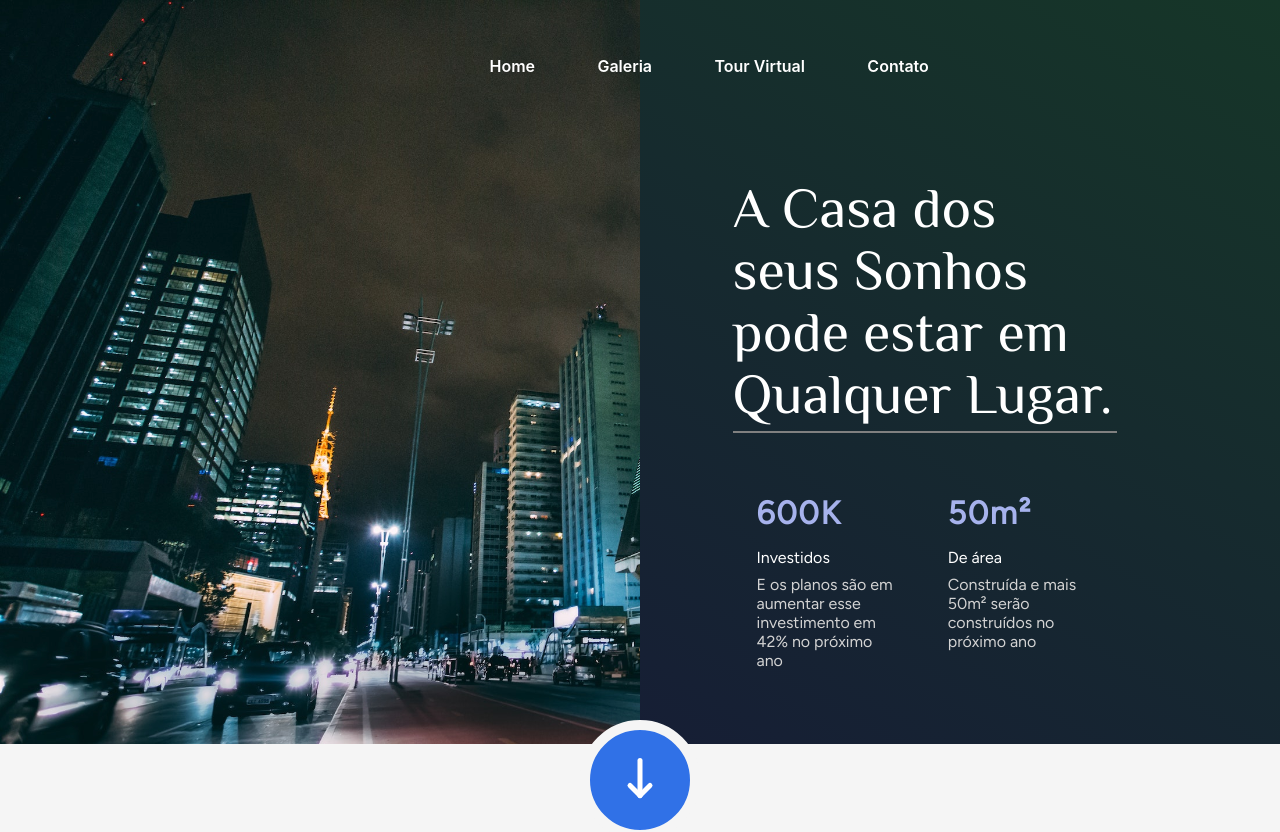
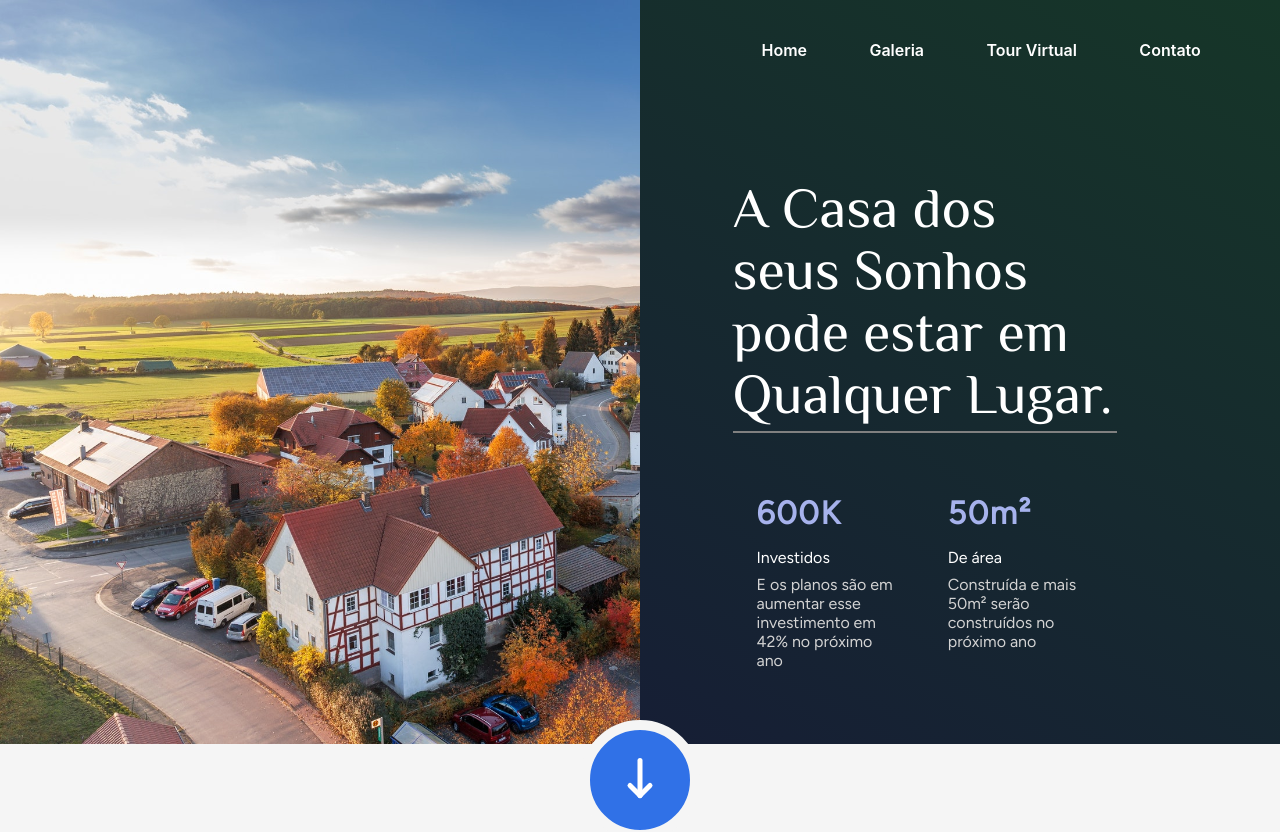
Before and after one commit to ericbraz/real_estate, a Next.js app: page / in a window 1280 px wide. Shown: the top 832 px of the page. Built offline with nearby package versions, Linux system fonts and the light colour scheme.

Commit message:
change of layout before first fol

```diff
--- a/components/FirstFold/FirstFold.module.scss
+++ b/components/FirstFold/FirstFold.module.scss
@@ -7,7 +7,6 @@
    align-items: center;
    justify-content: center;
    width: 100vw;
-   z-index: 50;
 
    .innerTopDiv {
       display: flex;
@@ -24,7 +23,6 @@
          flex-direction: column;
          margin-top: 5rem;
          width: 33%;
-         z-index: 150;
 
          h1,
          h2,
@@ -144,7 +142,6 @@
    align-items: center;
    justify-content: center;
    width: 100%;
-   z-index: 160;
 
    .arrow {
       display: flex;
@@ -166,21 +163,4 @@
          animation: bounce 2s ease-in-out;
       }
    }
-
-   /* .arrow::before,
-   .arrow::after {
-      content: '';
-      background: whitesmoke;
-      width: 2rem;
-      height: 2rem;
-      background-color: transparent;
-   }
-   .arrow::before {
-      box-shadow: 0 -10px 0 0 whitesmoke;
-      border-top-right-radius: 100px;
-   }
-   .arrow::after {
-      box-shadow: -10px 0 0 0 whitesmoke;
-      border-bottom-left-radius: 100px;
-   } */
 }
--- a/components/IndexPage/IndexPage.module.scss
+++ b/components/IndexPage/IndexPage.module.scss
@@ -13,16 +13,16 @@
 @keyframes changeBg {
    0%,
    100% {
-      background-image: url('/assets/top-backgrounds/pexels-kaique-rocha-65781.jpg');
+      background-image: url('/assets/top-backgrounds/pexels-pixabay-280221.jpg');
    }
    5% {
-      background-image: url('/assets/top-backgrounds/pexels-kaique-rocha-65781.jpg');
+      background-image: url('/assets/top-backgrounds/pexels-pixabay-280221.jpg');
    }
    10% {
-      background-image: url('/assets/top-backgrounds/pexels-kaique-rocha-65781.jpg');
+      background-image: url('/assets/top-backgrounds/pexels-pixabay-280221.jpg');
    }
    15% {
-      background-image: url('/assets/top-backgrounds/pexels-kaique-rocha-65781.jpg');
+      background-image: url('/assets/top-backgrounds/pexels-pixabay-280221.jpg');
    }
    20% {
       background-image: url('/assets/top-backgrounds/pexels-curtis-adams-3935333.jpg');
--- a/components/Layout/Header/Header.tsx
+++ b/components/Layout/Header/Header.tsx
@@ -1,7 +1,7 @@
 import Head from 'next/head'
 import React from 'react'
 import styles from './Header.module.scss'
-import Menu from '../../Menu/Menu'
+import Menu from '../../Menu'
 
 function LayoutHead() {
    return (
--- a/components/Menu/Menu.module.scss
+++ b/components/Menu/Menu.module.scss
@@ -1,15 +1,20 @@
 @import '../../styles/mixins';
+
+$transition-time: 0.5s;
 
 .menu {
    position: fixed;
-   padding: 2rem 20rem;
    display: flex;
    align-items: center;
    justify-content: flex-end;
    flex-direction: row;
-   width: 100%;
+   margin-top: 0;
+   padding: 2rem 0;
+   padding-right: 3rem;
+   width: 100vw;
 
-   z-index: 52;
+   transition: all $transition-time linear;
+   z-index: 10;
 
    li {
       color: $color4;
@@ -25,3 +30,8 @@
       color: $color2;
    }
 }
+
+.menu.active {
+   background-color: $color2;
+   transition: all $transition-time linear;
+}
--- a/components/Menu/Menu.tsx
+++ b/components/Menu/Menu.tsx
@@ -1,5 +1,5 @@
 import Link from 'next/link'
-import React, { Fragment } from 'react'
+import React, { Fragment, useEffect, useState } from 'react'
 import { MENU_ITEMS } from '../../constants/topMenu'
 import styles from './Menu.module.scss'
 
@@ -10,9 +10,19 @@ interface Props {
 const Menu = (props: Props) => {
    const { menuStyle } = props
 
+   const [navbar, setNavbar] = useState(false)
+   const changeMenuBackground = () => {
+      if (window.scrollY >= 100) setNavbar(true)
+      else setNavbar(false)
+   }
+
+   useEffect(() => {
+      window.addEventListener('scroll', changeMenuBackground)
+   }, [])
+
    return (
       <nav className={menuStyle.header}>
-         <ul className={styles.menu}>
+         <ul className={`${styles.menu} ${navbar ? styles.active : ''}`}>
             {MENU_ITEMS.map((menu) => (
                <Fragment key={menu.name}>
                   <Link href={`#${menu.id}`}>
--- /dev/null
+++ b/components/Menu/index.tsx
@@ -0,0 +1,3 @@
+import Menu from './Menu'
+
+export default Menu
--- a/components/Modal/Modal.module.scss
+++ b/components/Modal/Modal.module.scss
@@ -10,7 +10,6 @@
    justify-content: center;
    width: 100vw;
    height: 100vh;
-   z-index: 300;
 
    transform: display 0.8s ease 1s;
 
@@ -18,7 +17,6 @@
       position: relative;
       border-radius: $modal-border-radius;
       display: block;
-      z-index: 100;
 
       .content {
          background-color: whitesmoke;
@@ -32,7 +30,6 @@
       position: relative;
       display: flex;
       justify-content: flex-end;
-      z-index: 101;
       width: 100%;
    }
 }
```
Also changed, not shown: public/assets/top-backgrounds/pexels-pixabay-280221.jpg (added).
